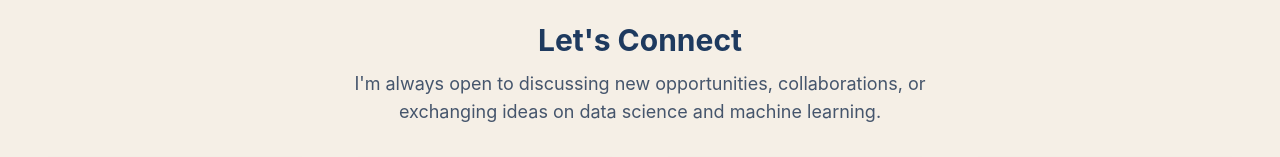
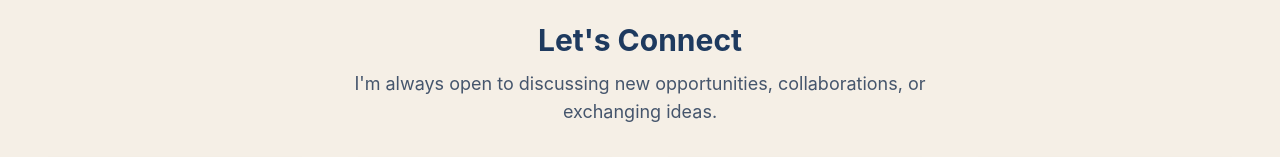
Before and after one commit to skirenekim/profile-webpage, a React (Vite) app: page / in a window 1280 px wide. Both pictures are taken after a click on the button "Contact". Shown: the part 467-624 px from the top of the page. Built offline with nearby package versions, Linux system fonts and the light colour scheme; what @react-pdf/renderer would draw is missing.

Commit message:
Update site: contact.tsx

```diff
--- a/src/app/components/contact.tsx
+++ b/src/app/components/contact.tsx
@@ -54,8 +54,7 @@ export function Contact() {
           Let's Connect
         </h2>
         <p className="text-lg text-slate-600 max-w-2xl mx-auto">
-          I'm always open to discussing new opportunities, collaborations, or
-          exchanging ideas on data science and machine learning.
+          I'm always open to discussing new opportunities, collaborations, or exchanging ideas.
         </p>
       </motion.div>
 
```
